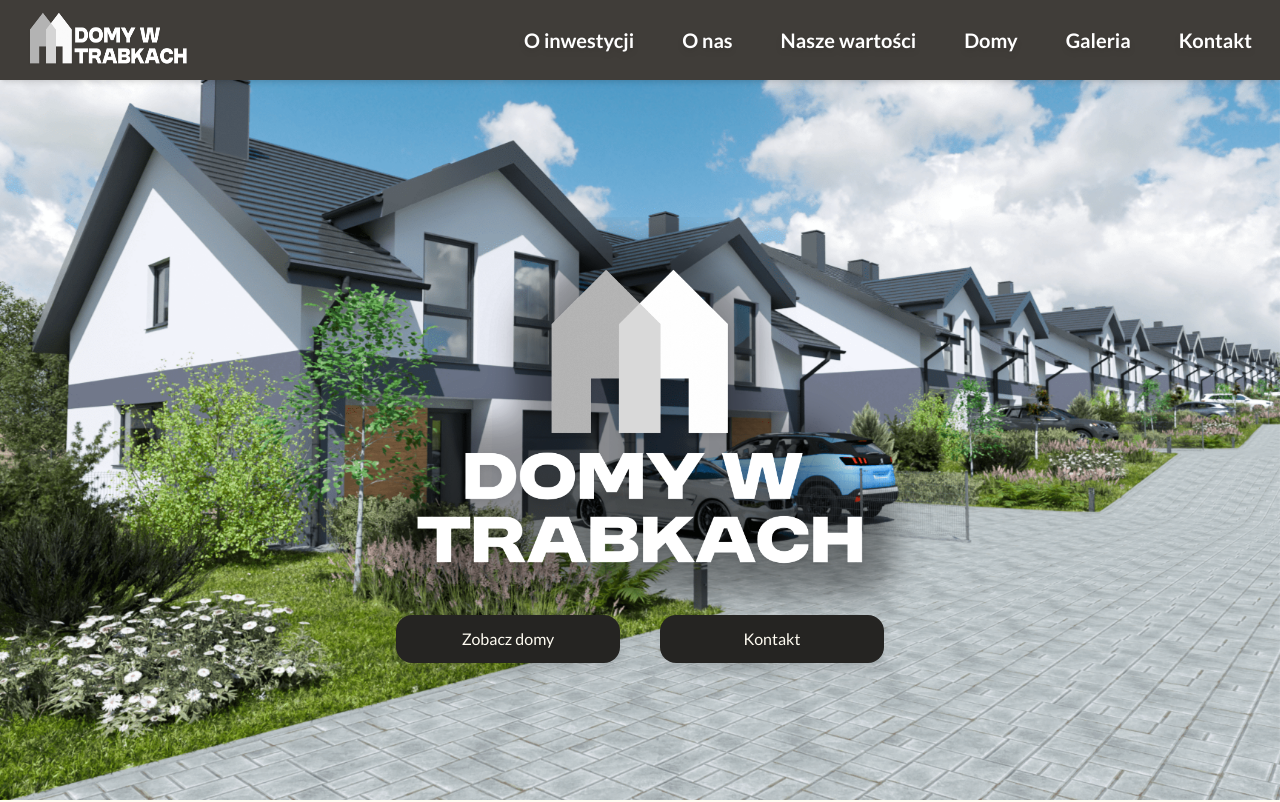
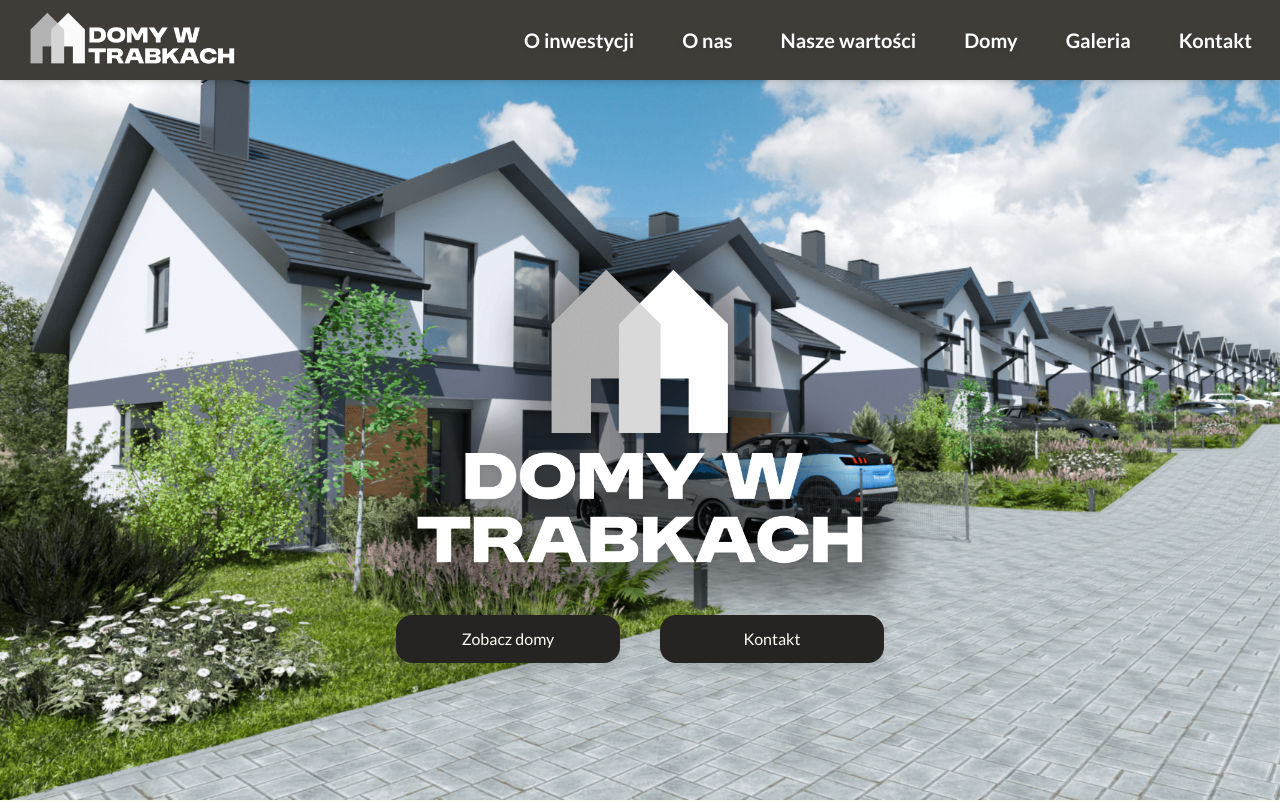
Before and after one commit to ruffaaw/trabki-developer-website, a Next.js app: page / in a window 1280 px wide. Shown: the top 802 px of the page. Built offline with nearby package versions, Linux system fonts and the light colour scheme; no server answers.

Commit message:
fix: fixed logo resolution

```diff
--- a/src/components/Header.tsx
+++ b/src/components/Header.tsx
@@ -17,9 +17,9 @@ export default function Header() {
           <Image
             src="/logo_plaskie.png"
             alt="Logo"
-            width={214}
+            width={208}
             height={64}
-            className="h-16 w-40 mr-2 drop-shadow-sm"
+            className="h-16 w-52 mr-2 drop-shadow-sm"
           />
         </Link>
       </div>
```
